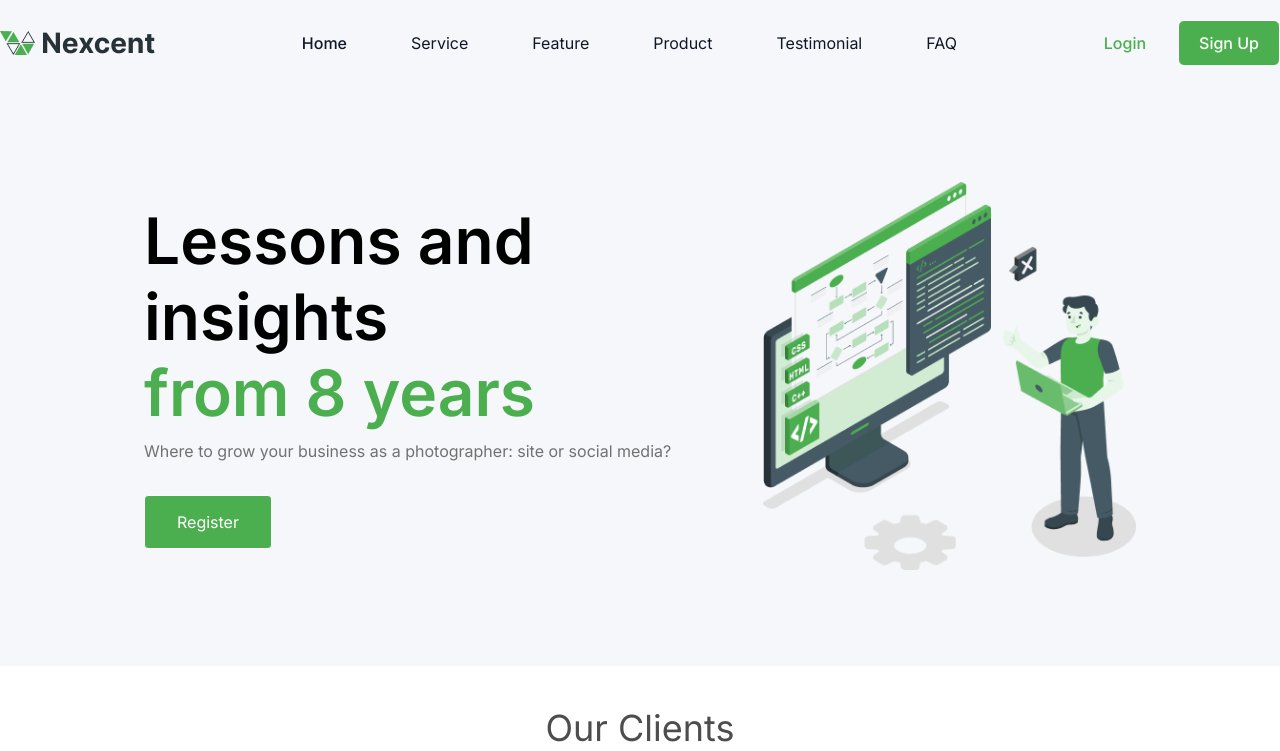
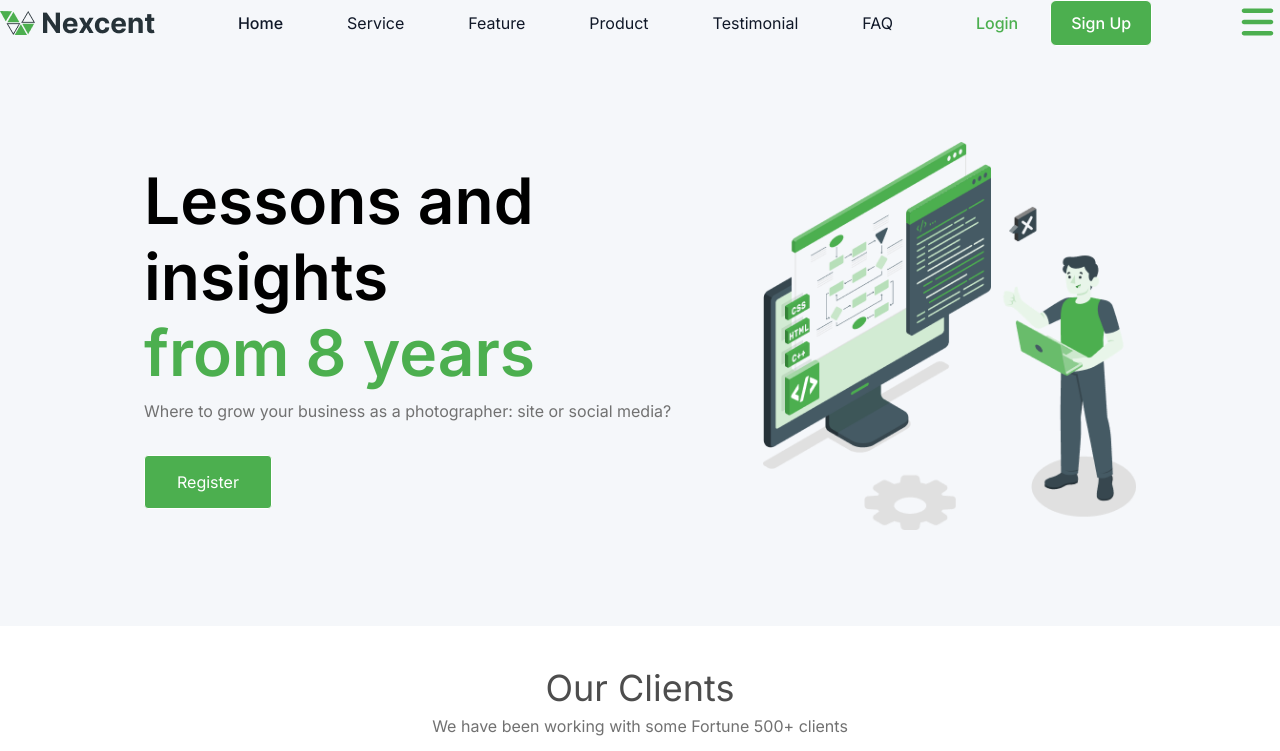
Before and after one commit to Sabbir-Hossain12/landing-page-tailwindCSS, a website: page index.html in a window 1280 px wide. Shown: the top 751 px of the page. Drawn offline with Linux system fonts and the light colour scheme.

Commit message:
mobile nav sidebar work started

```diff
--- a/index.html
+++ b/index.html
@@ -16,12 +16,13 @@
 <section class="bg-[#F5F7FA]">
     <div class="max-w-[1440px] mx-auto">
 
-        <header class=" flex justify-between items-center py-5">
+        <header class="p-5 md:p-0 flex justify-between items-center py-5">
             <a href="#">
                 <img src="asset/img/logo.png" alt="">
             </a>
 
-            <ul class="flex gap-16 items-center">
+
+            <ul class="hidden md:flex gap-16 items-center">
                 <li><a href="#" class="text-gray-900 text-[16px] font-medium">Home</a></li>
                 <li><a href="#" class="text-gray-900 text-[16px] font-normal">Service</a></li>
                 <li><a href="#" class="text-gray-900 text-[16px] font-normal">Feature</a></li>
@@ -30,11 +31,19 @@
                 <li><a href="#" class="text-gray-900 text-[16px] font-normal">FAQ</a></li>
             </ul>
 
-            <ul class="flex gap-8 items-center">
+            <ul class="hidden md:flex gap-8 items-center">
                 <li><a href="#" class="text-primary text-[16px] font-medium">Login</a></li>
                 <li class="px-5 py-2.5 border rounded-md bg-primary text-white font-medium"><a href="#" class=" ">Sign
                     Up</a></li>
             </ul>
+
+            <button>
+                <i class="fa-solid fa-bars text-primary text-4xl"></i>
+            </button>
+
+<!--            <div class="bg-dark w-[300px] fixed top-0 left-0 height-[100vh]">-->
+<!--swqeqweqwe-->
+<!--            </div>-->
         </header>
         <!--    Hero Section-->
         <div class="px-6 md:px-[144px] py-[96px] flex md:flex-row flex-col items-center justify-between">
```
Also changed, not shown: asset/css/output.css.
